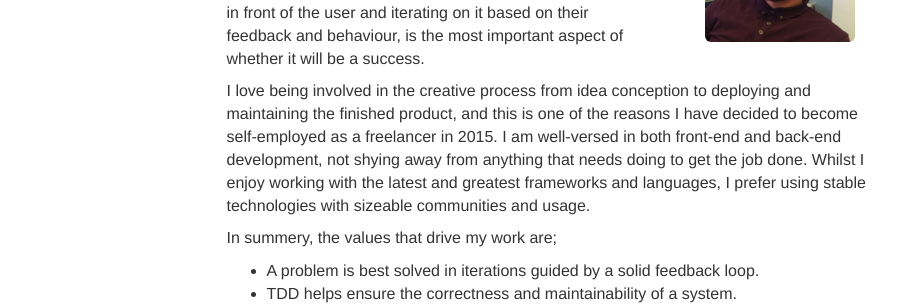
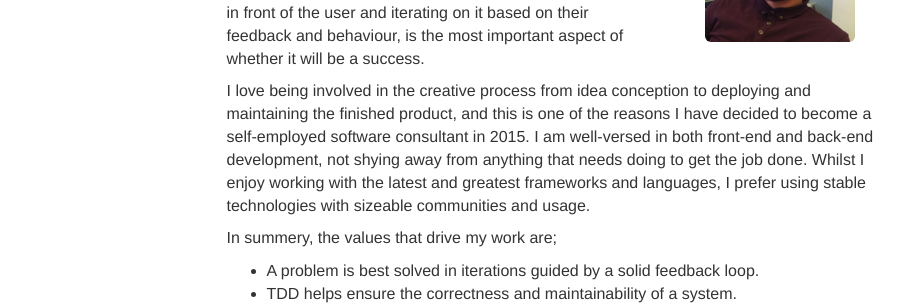
Before and after one commit to thejspr/thejspr.com, a Jekyll site: the page built from about/index.html, in a window 1280 px wide. Shown: the part 213-518 px from the top of the page, without its empty margins (136-1040 px from the left). Built offline with Jekyll 4.4.1, drawn with Linux system fonts in a browser that asks for light colours.

Commit message:
Freelance -> Software Consultant

```diff
--- a/about/index.html
+++ b/about/index.html
@@ -31,11 +31,11 @@ title: About me - Thejspr
     <p>
       I love being involved in the creative process from idea conception to
       deploying and maintaining the finished product, and this is one of the
-      reasons I have decided to become self-employed as a freelancer in 2015. I
-      am well-versed in both front-end and back-end development, not shying
-      away from anything that needs doing to get the job done. Whilst I enjoy
-      working with the latest and greatest frameworks and languages, I prefer
-      using stable technologies with sizeable communities and usage.
+      reasons I have decided to become a self-employed software consultant in
+      2015. I am well-versed in both front-end and back-end development, not
+      shying away from anything that needs doing to get the job done. Whilst I
+      enjoy working with the latest and greatest frameworks and languages, I
+      prefer using stable technologies with sizeable communities and usage.
     </p>
 
     <p>
--- a/index.html
+++ b/index.html
@@ -7,7 +7,7 @@ title: Thejspr
   <h1 class="text-center">Hi, I'm Jesper</h1>
 
   <p class="lead text-center">
-    Ruby/Web/Mobile developer at your service
+    Ruby/Web/Mobile consultant at your service
   </p>
 
   <hr>
```
Also changed, not shown: _posts/2015-01-09-going-freelance.md (+4 -4 lines).
